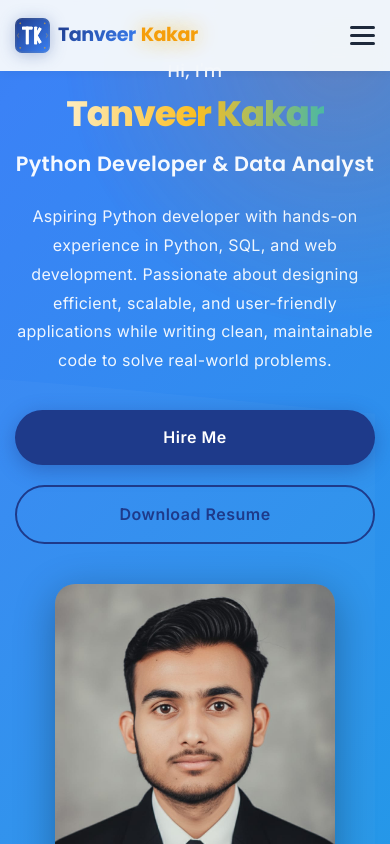
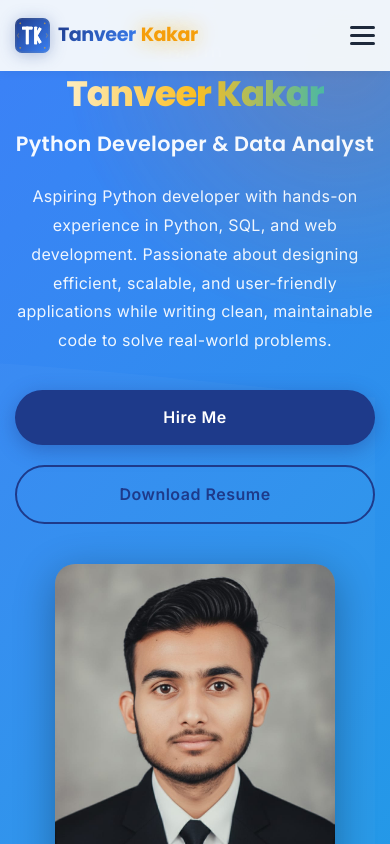
Before and after one commit to Tanveer2507/TANVEER-KAKAR, a React (Create React App) app: page / in a window 390 px wide. Shown: the top 844 px of the page. Built offline with nearby package versions, Linux system fonts and the light colour scheme.

Commit message:
Reduce spacing between sections for better layout

```diff
--- a/src/styles.css
+++ b/src/styles.css
@@ -55,7 +55,7 @@ h1, h2, h3, h4, h5, h6 {
 }
 
 section {
-  padding: 100px 0;
+  padding: 60px 0;
   min-height: 100vh;
   display: flex;
   align-items: center;
@@ -83,7 +83,7 @@ section > .container {
 .section-title {
   font-size: 3.2rem;
   text-align: center;
-  margin-bottom: 60px;
+  margin-bottom: 40px;
   background: linear-gradient(135deg, #1e3a8a, #3b82f6, #f59e0b);
   -webkit-background-clip: text;
   -webkit-text-fill-color: transparent;
@@ -211,12 +211,12 @@ section > .container {
 
 @media (max-width: 968px) {
   section {
-    padding: 80px 0;
+    padding: 50px 0;
   }
 
   .section-title {
     font-size: 2.6rem;
-    margin-bottom: 50px;
+    margin-bottom: 35px;
   }
 }
 
@@ -226,12 +226,12 @@ section > .container {
   }
 
   section {
-    padding: 60px 0;
+    padding: 40px 0;
   }
 
   .section-title {
     font-size: 2.2rem;
-    margin-bottom: 40px;
+    margin-bottom: 30px;
   }
 
   .container {
```
